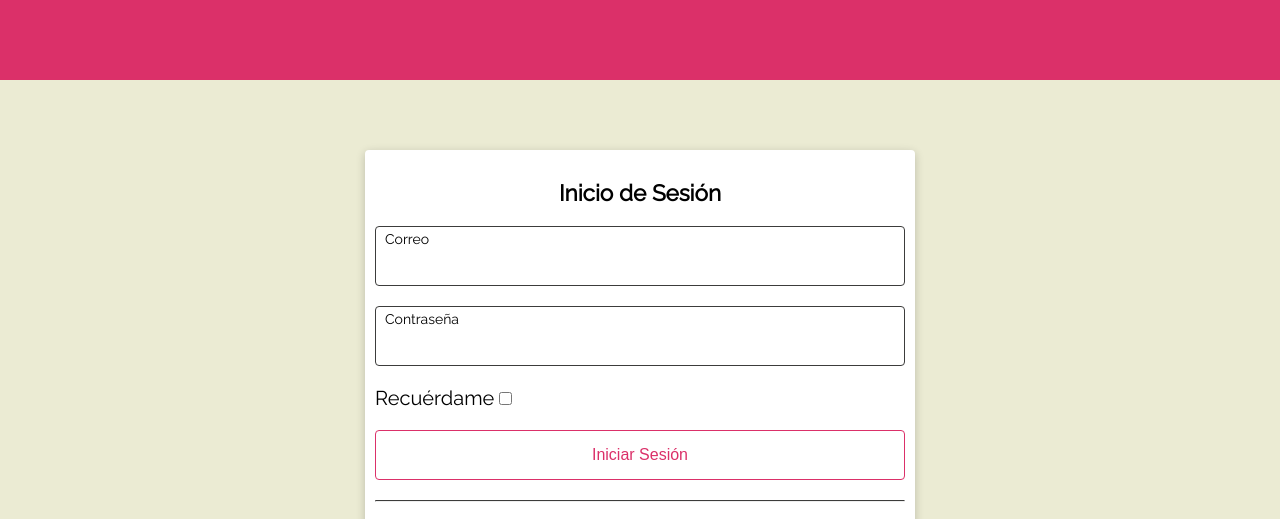
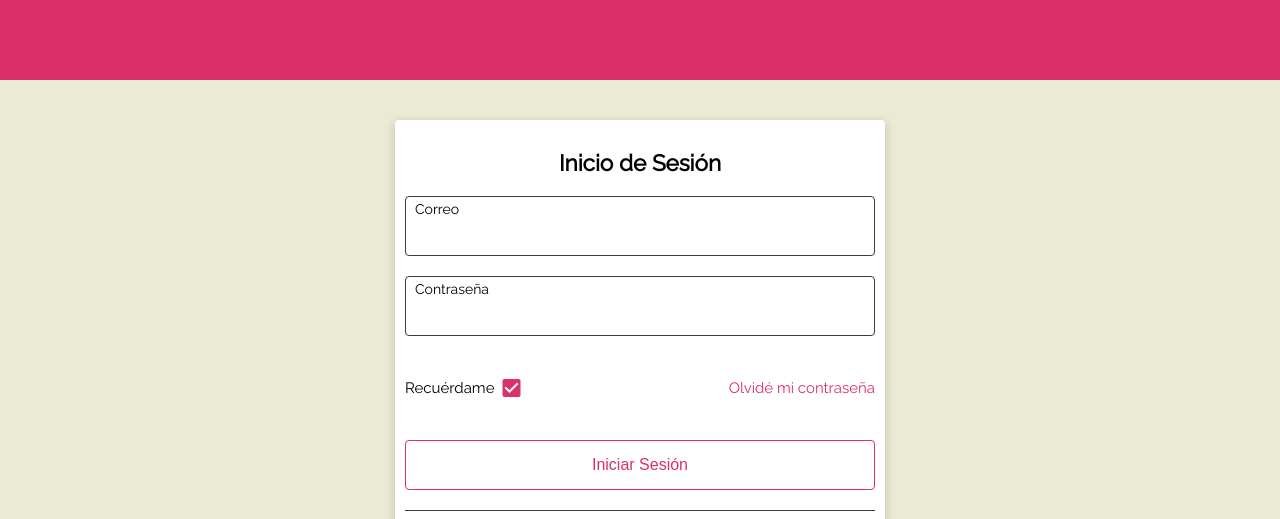
Before and after one commit to aroquega/PlatziVideo, a plain HTML site: page login.html in a window 1280 px wide. Shown: the top 519 px of the page. Drawn offline with Linux system fonts and the light colour scheme.

Commit message:
style checkbox and links

```diff
--- a/login.html
+++ b/login.html
@@ -25,9 +25,14 @@
                     <input class="text-field__input" type="password" required>
                     <label class="text-field__label">Contraseña</label>
                 </div>
-                <div class="checkbox">
-                    <label class="checkbox__label">Recuérdame</label>
-                    <input class="checkbox__input" type="checkbox">
+                <div class="flex flex--align-center flex--space-between">
+                    <div class="checkbox">
+                        <label class="checkbox__label">Recuérdame</label>
+                        <input class="material-icons checkbox__input" type="checkbox">
+                    </div>
+                    <div>
+                        <a class="link link--primary" href="/">Olvidé mi contraseña</a>
+                    </div>
                 </div>
                 <div>
                     <input class="button button--large" type="submit" value="Iniciar Sesión">
@@ -42,10 +47,9 @@
                     <span class="icon icon--twitter"></span>Iniciar sesión con Twitter
                 </button>
             </section>
-                <!-- <a class="link" href="/">Olvidé mi contraseña</a>
-                <div>
-                    No tienes ninguna cuenta. <a>Regístrate</a>
-                </div> -->
+            <section class="centered-text">
+                No tienes ninguna cuenta. <a class="link link--primary" href="">Regístrate</a>
+            </section>
         </article>
     </main>
     <footer class="main-footer">
--- a/style/components.css
+++ b/style/components.css
@@ -10,8 +10,16 @@
     color: var(--link-color);
 }
 
+.link--primary:link {
+    color: var(--primary-brand-color);
+}
+
 .link:visited {
     color: var(--link-visited-color);
+}
+
+.link--primary:visited {
+    color: var(--primary-brand-color);
 }
 
 /*
@@ -58,7 +66,28 @@ Text Field Component
 
 .checkbox {
     margin: 20px 0;
-    font-size: 20px;
+    display: flex;
+    align-items: center;
+}
+
+.checkbox__input {
+    position: relative;
+    appearance: none;
+    width: 1em;
+    height: 1em;
+    margin-left: 5px;
+    color: var(--primary-brand-color);
+}
+
+.checkbox__input::before {
+    content: "check_box";
+    position: absolute;
+    right: 0;
+    top: 0;
+}
+
+.checkbox__input:checked::before {
+    content: "check_box_outline_blank";
 }
 
 /*
@@ -66,10 +95,8 @@ Form
 */
 
 .form {
-    max-width: 550px;
-    margin-top: 50px;
-    margin-left: auto;
-    margin-right: auto;
+    max-width: 490px;
+    margin: 20px auto;
     background-color: white;
     padding: 30px 10px;
     border-radius: var(--border-radius);
@@ -134,5 +161,23 @@ Icons
 }
 
 .thematic-break {
+    border: none;
     border-top: 1px solid var(--dark-color);
 }
+
+/*
+Flex
+*/
+
+.flex {
+    display: flex;
+    align-items: center;
+}
+
+.flex--align-center {
+    align-items: center;
+}
+
+.flex--space-between {
+    justify-content: space-between;
+}
```
